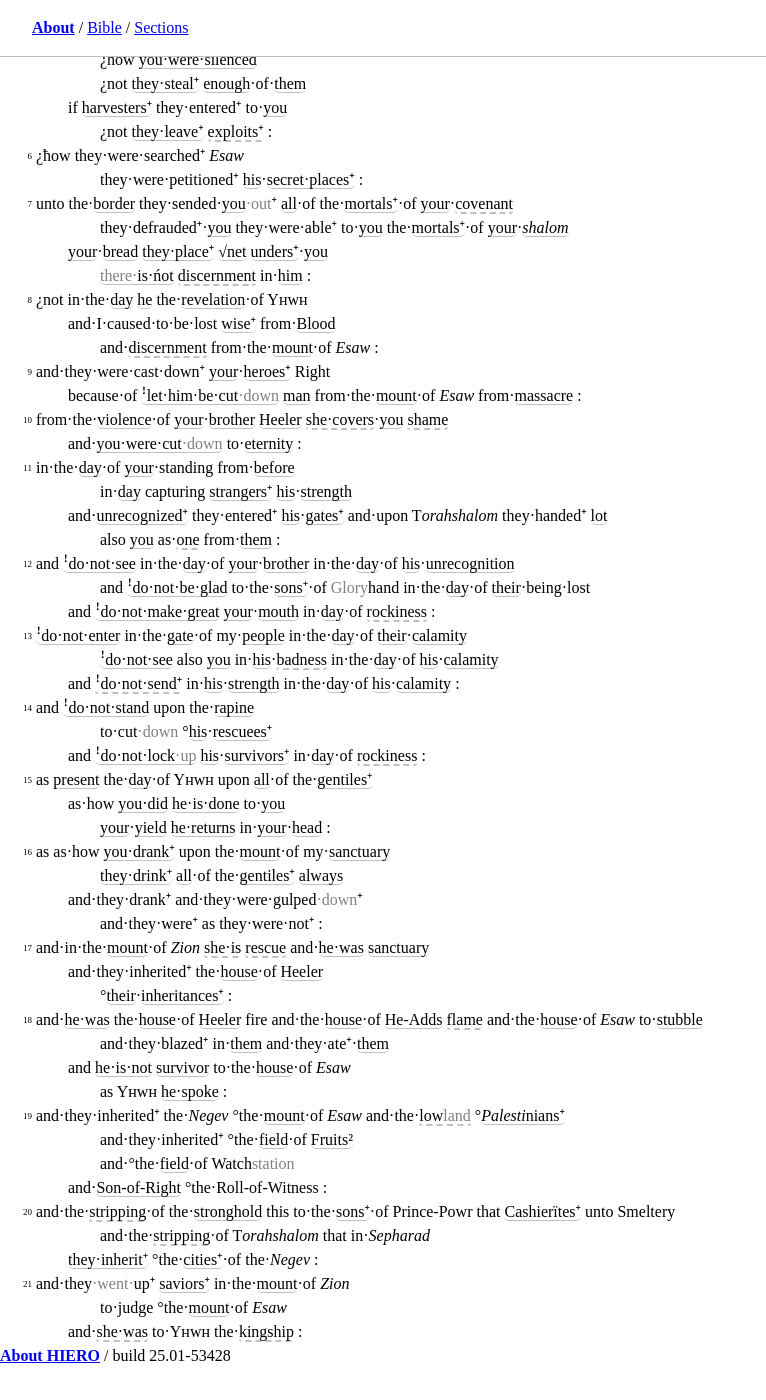
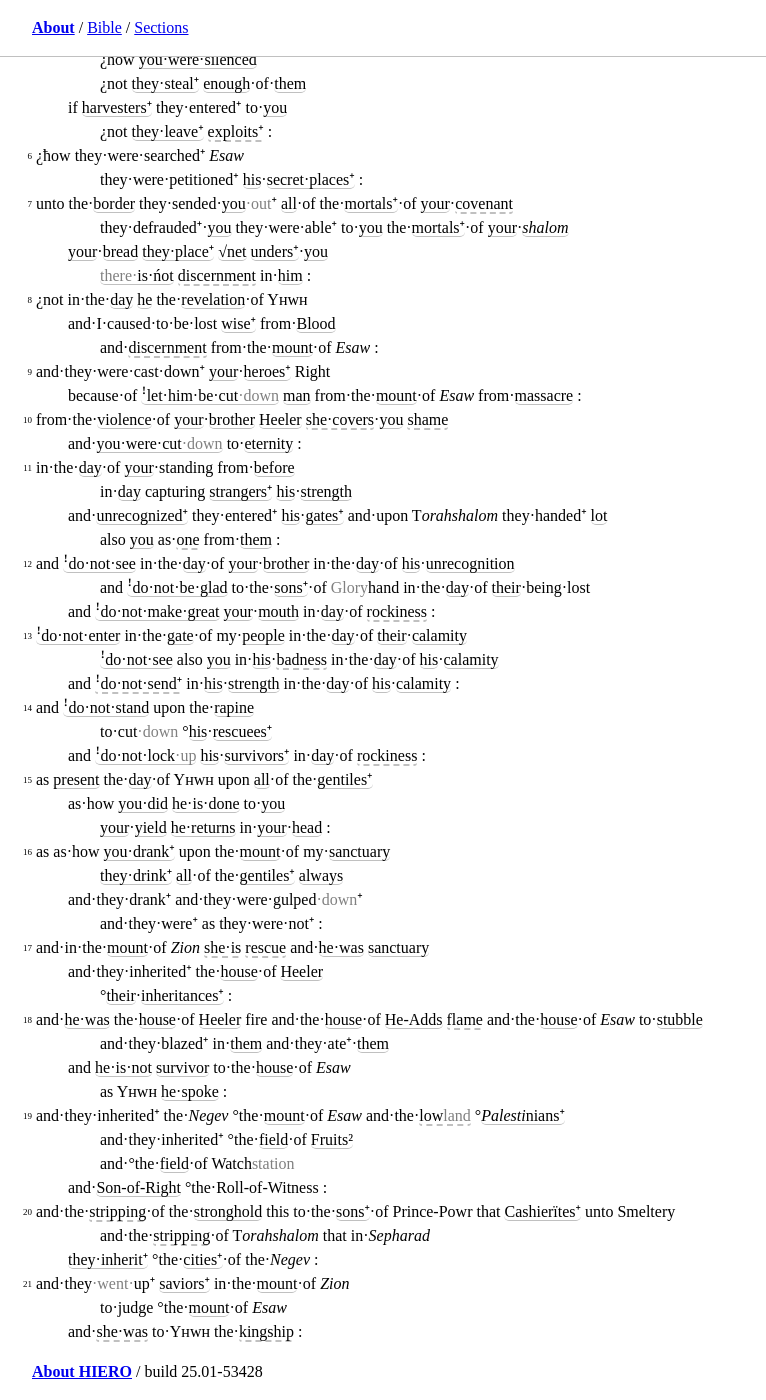
Before and after one commit to gfassero/HIERO, a Jekyll site: the page read/31 Oba.html, which Jekyll copies as it is, in a window 1280 px wide and 1400 px high, scrolled down 449 px. Shown: the whole window, without its empty margins (0-766 px from the left). Built offline with Jekyll 4.4.1, drawn with Linux system fonts in a browser that asks for light colours; before the commit the page ends 1817 px from its top, so only the background shows below that.

Commit message:
Header & footer tweaks

```diff
--- a/read/index.html
+++ b/read/index.html
@@ -33,7 +33,7 @@
 </head>
 <body>
 <span id="header">
-<a href="../" class="title">HIERO Docs</a>
+<a href="../" class="title">About HIERO</a>
 </span>
 <div id="translation">
 <div class="row">
--- a/read/styles.css
+++ b/read/styles.css
@@ -108,11 +108,6 @@
     border-bottom: 1px solid #c0c0c0;
 }
 
-#table-of-sections {
-    order: -1; /* Place TOC first */
-    padding: 1em 2em; /* top/bottom first, then left/right second */
-}
-
 #translation {
     padding: 0em 2em; /* top/bottom first, then left/right second */
 }
@@ -121,11 +116,17 @@
     display: block;
 }
 
-.columnsTOC {
+#table-of-sections {
+    order: -1; /* Place TOC first */
+    padding: 1em 2em; /* top/bottom first, then left/right second */
     display: block;
-    margin-left: 2em;
     column-count: auto;
     column-width: 6em;
+}
+
+#footer {
+    padding: 1em 2em; /* top/bottom first, then left/right second */
+    display: block;
 }
 
 :root {
```
Also changed, not shown: 2 other files.
